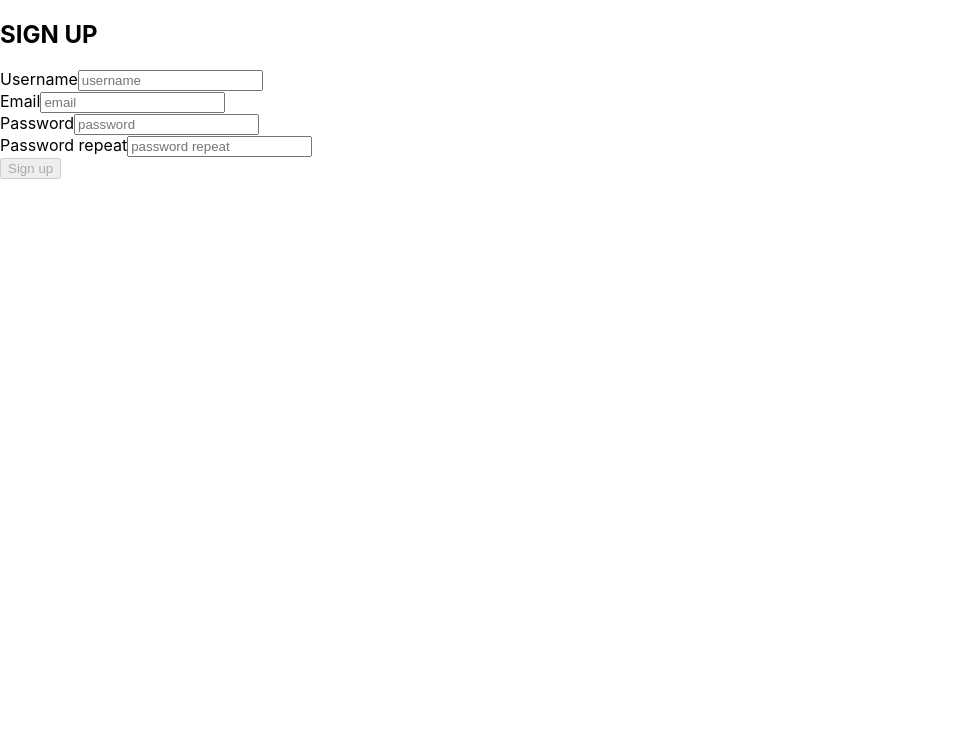
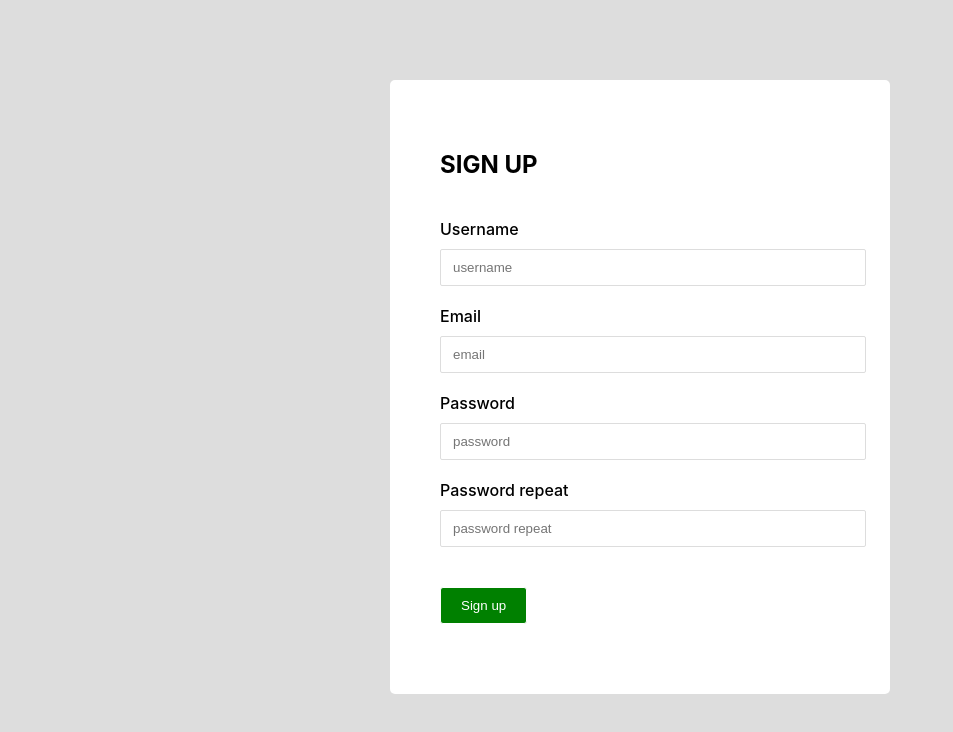
Before and after one commit to zahidhasanemran/react-with-tdd, a React (Create React App) app: page / in a window 1280 px wide. Shown: the top 732 px of the page, without its empty margins (0-953 px from the left). Built offline with nearby package versions, Linux system fonts and the light colour scheme.

Commit message:
styles added in signup page

```diff
--- a/src/index.css
+++ b/src/index.css
@@ -1,13 +1,62 @@
 body {
   margin: 0;
-  font-family: -apple-system, BlinkMacSystemFont, 'Segoe UI', 'Roboto', 'Oxygen',
-    'Ubuntu', 'Cantarell', 'Fira Sans', 'Droid Sans', 'Helvetica Neue',
+  font-family: -apple-system, BlinkMacSystemFont, "Segoe UI", "Roboto", "Oxygen",
+    "Ubuntu", "Cantarell", "Fira Sans", "Droid Sans", "Helvetica Neue",
     sans-serif;
   -webkit-font-smoothing: antialiased;
   -moz-osx-font-smoothing: grayscale;
 }
 
 code {
-  font-family: source-code-pro, Menlo, Monaco, Consolas, 'Courier New',
+  font-family: source-code-pro, Menlo, Monaco, Consolas, "Courier New",
     monospace;
 }
+body {
+  background: #ddd;
+}
+
+.signup {
+  width: 400px;
+  max-width: 100%;
+  margin: 0 auto;
+  background: #fff;
+  padding: 50px;
+  border-radius: 5px;
+  margin-top: 80px;
+  margin-bottom: 80px;
+}
+
+.singleInput:first-child {
+  margin-top: 40px;
+}
+.singleInput label {
+  display: block;
+  margin-bottom: 10px;
+  font-weight: 500;
+}
+.singleInput input {
+  display: block;
+  padding: 10px 12px;
+  border: 1px solid #ddd;
+  border-radius: 2px;
+  width: 100%;
+}
+.singleInput {
+  margin-bottom: 20px;
+}
+
+button:hover {
+  background: #fff;
+  border-color: green;
+  color: #000;
+}
+button {
+  border: 1px solid #fff;
+  background: green;
+  padding: 10px 20px;
+  color: #fff;
+  border-radius: 3px;
+  margin-top: 20px;
+  cursor: pointer;
+  transition: 0.3s linear;
+}
--- a/src/pages/signup/SignupPage.js
+++ b/src/pages/signup/SignupPage.js
@@ -33,7 +33,7 @@ const SignupPage = () => {
   }, [password, confirmPassword])
 
   return (
-    <div>
+    <div className="signup">
       <h2> SIGN UP </h2>
       <form>
         <div className="singleInput">
```
